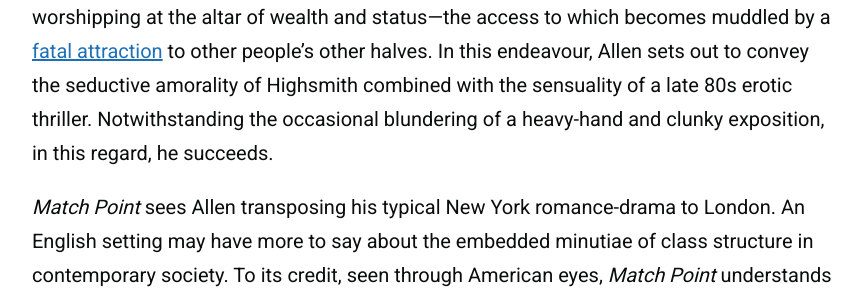
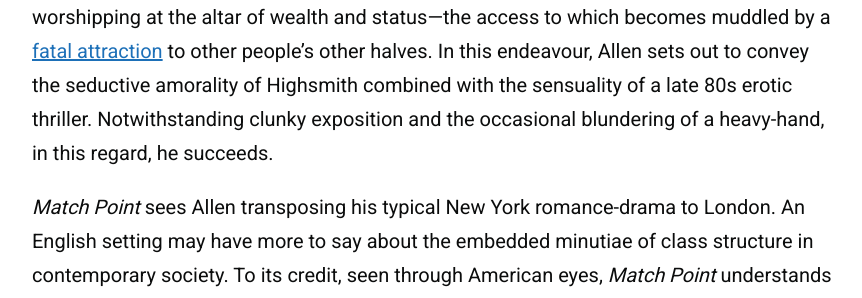
Before and after one commit to zoeurl/zoedowney.github.io, a Jekyll site: the page built from _posts/2024-2-22-match-point.md, in a window 1280 px wide and 900 px high, scrolled down 1237 px. Shown: the part 221-519 px from the top of the window, without its empty margins (208-1070 px from the left). Built offline with Jekyll 4.4.1, drawn with Linux system fonts in a browser that asks for light colours.

Commit message:
Update 2024-2-22-match-point.md

```diff
--- a/_posts/2024-2-22-match-point.md
+++ b/_posts/2024-2-22-match-point.md
@@ -11,7 +11,7 @@
 
 The pseudo-philosophical playbook of Woody Allen's _Match Point_ dictates that life’s transformative successes hinge on chance. Whether one’s ball makes it over the net, so to speak, or bounces defeatedly back at the player. It’s a lesson that reiterates the bitter mantra of the middle and hard-working classes: when keeping score, it's not _what_, but _who_, you know that counts. A world in which one might ‘rather be lucky than good’, and where perching tentatively on the right stoops can twist the handles of rewarding and lucrative doors. Even if this is indeed so, filmmakers and admirers queuing on the once sought-after [Allen's](https://www.nytimes.com/2018/01/31/movies/woody-allen.html) porch have long since found other, more worthwhile entryways to clamour outside. But, for the sake of this exercise, that is beside the (match) point.
 
-The above tennis metaphor is the apt rule of play for this particular story. The players: another set of affable [husbands and wives](https://www.nytimes.com/1992/09/18/movies/review-film-husbands-and-wives-fact-fiction-it-doesn-t-matter.html) who—seemingly due to sheer boredom—fall haplessly into each others' beds. It's a sturdy and reliable Allen set-up that allows for the usual scrutinising of the formation and disintegration of relationships; the distinction between love and lust, and whether it’s worth relinquishing ambition for true passion. On the side, we receive an outsider’s view of Europe, British society and the supposedly coveted upper class; with glamour and manipulation lifted from _[The Talented Mr. Ripley](https://www.zoedowney.com/the-talented-mr-ripley/)_, _Unfaithful_ and _Cruel Intentions_. It’s also a revisitation of themes from his 1989 release _Crimes and Misdemeanors_. Once again, brutish designs are drawn together whilst worshipping at the altar of wealth and status—the access to which becomes muddled by a [fatal attraction](https://www.rogerebert.com/reviews/fatal-attraction-1987) to other people's other halves. In this endeavour, Allen sets out to convey the seductive amorality of Highsmith combined with the sensuality of a late 80s erotic thriller. Notwithstanding the occasional blundering of a heavy-hand and clunky exposition, in this regard, he succeeds.
+The above tennis metaphor is the apt rule of play for this particular story. The players: another set of affable [husbands and wives](https://www.nytimes.com/1992/09/18/movies/review-film-husbands-and-wives-fact-fiction-it-doesn-t-matter.html) who—seemingly due to sheer boredom—fall haplessly into each others' beds. It's a sturdy and reliable Allen set-up that allows for the usual scrutinising of the formation and disintegration of relationships; the distinction between love and lust, and whether it’s worth relinquishing ambition for true passion. On the side, we receive an outsider’s view of Europe, British society and the supposedly coveted upper class; with glamour and manipulation lifted from _[The Talented Mr. Ripley](https://www.zoedowney.com/the-talented-mr-ripley/)_, _Unfaithful_ and _Cruel Intentions_. It’s also a revisitation of themes from his 1989 release _Crimes and Misdemeanors_. Once again, brutish designs are drawn together whilst worshipping at the altar of wealth and status—the access to which becomes muddled by a [fatal attraction](https://www.rogerebert.com/reviews/fatal-attraction-1987) to other people's other halves. In this endeavour, Allen sets out to convey the seductive amorality of Highsmith combined with the sensuality of a late 80s erotic thriller. Notwithstanding clunky exposition and the occasional blundering of a heavy-hand, in this regard, he succeeds.
 
 _Match Point_ sees Allen transposing his typical New York romance-drama to London. An English setting may have more to say about the embedded minutiae of class structure in contemporary society. To its credit, seen through American eyes, _Match Point_ understands the unspoken weight of English social division well enough. Here, malintent is delivered through the slightest of gestures and most benign utterances. It’s an ice-cold step into realism for Allen, forgoing his usual wit and charm—but, for this purpose, it works. (Fellow country-house-thriller director Emerald Fennell would do well to take notes on subtlety and sleight of hand in dishing out modern [takes](https://www.rogerebert.com/reviews/saltburn-movie-review-2023) on the subject.)
 
```
